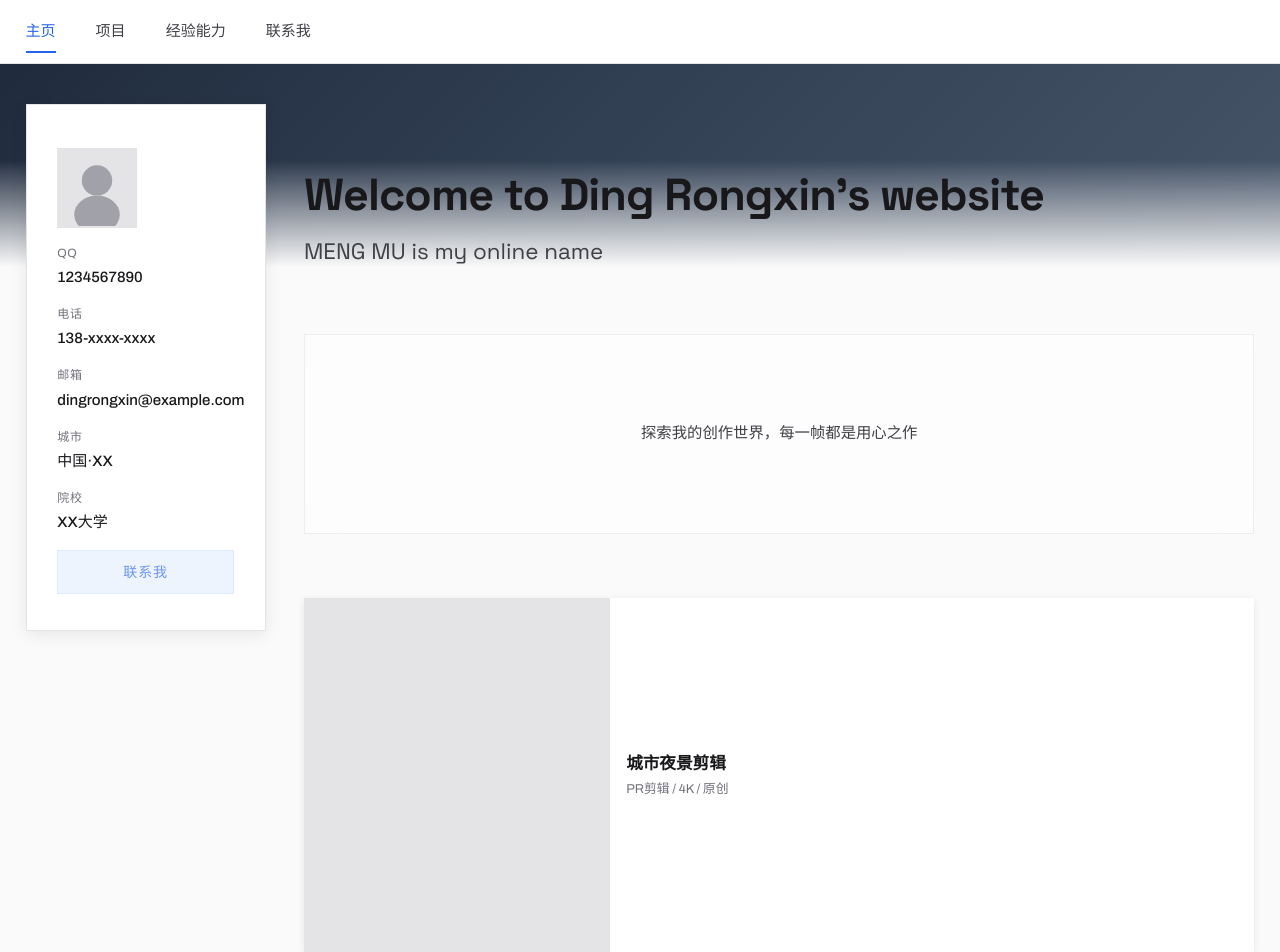
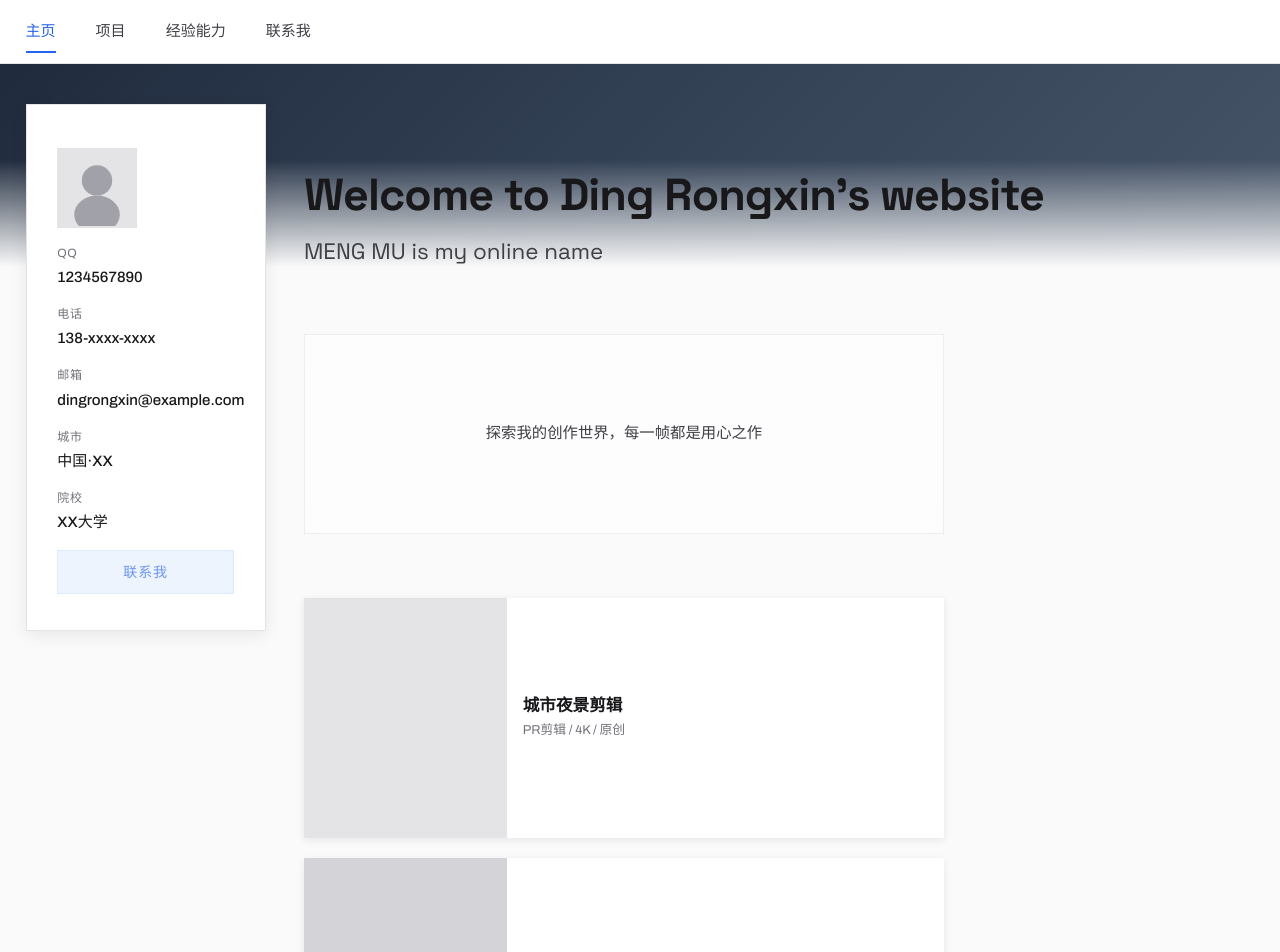
Before and after one commit to AILUN04/My-work, a Vue app: page / in a window 1280 px wide. Shown: the top 952 px of the page. Built offline with nearby package versions, Linux system fonts and the light colour scheme.

Commit message:
fix: constrain glass box and cards to fixed width (~4 card units)

```diff
--- a/src/views/HomePage.vue
+++ b/src/views/HomePage.vue
@@ -241,10 +241,12 @@ onUnmounted(() => {
   font-weight: 400;
 }
 
-/* Glass box: 3x height, overlaps card area */
+/* Glass box: fixed width ~4 card units, 3x height */
 .glass-box {
   margin-top: clamp(40px, 8vh, 80px);
   margin-bottom: clamp(40px, 6vh, 64px);
+  width: clamp(560px, 50vw, 720px);
+  max-width: 100%;
   background: rgba(255, 255, 255, 0.55);
   backdrop-filter: blur(16px);
   -webkit-backdrop-filter: blur(16px);
@@ -293,6 +295,8 @@ onUnmounted(() => {
 
 /* Override ProjectCard to large rectangle: w=4 units, h=1.5 units → ratio 8:3 */
 .preview-grid :deep(.project-card) {
+  width: clamp(560px, 50vw, 720px);
+  max-width: 100%;
   aspect-ratio: 8 / 3;
   flex-direction: row;
 }
```
